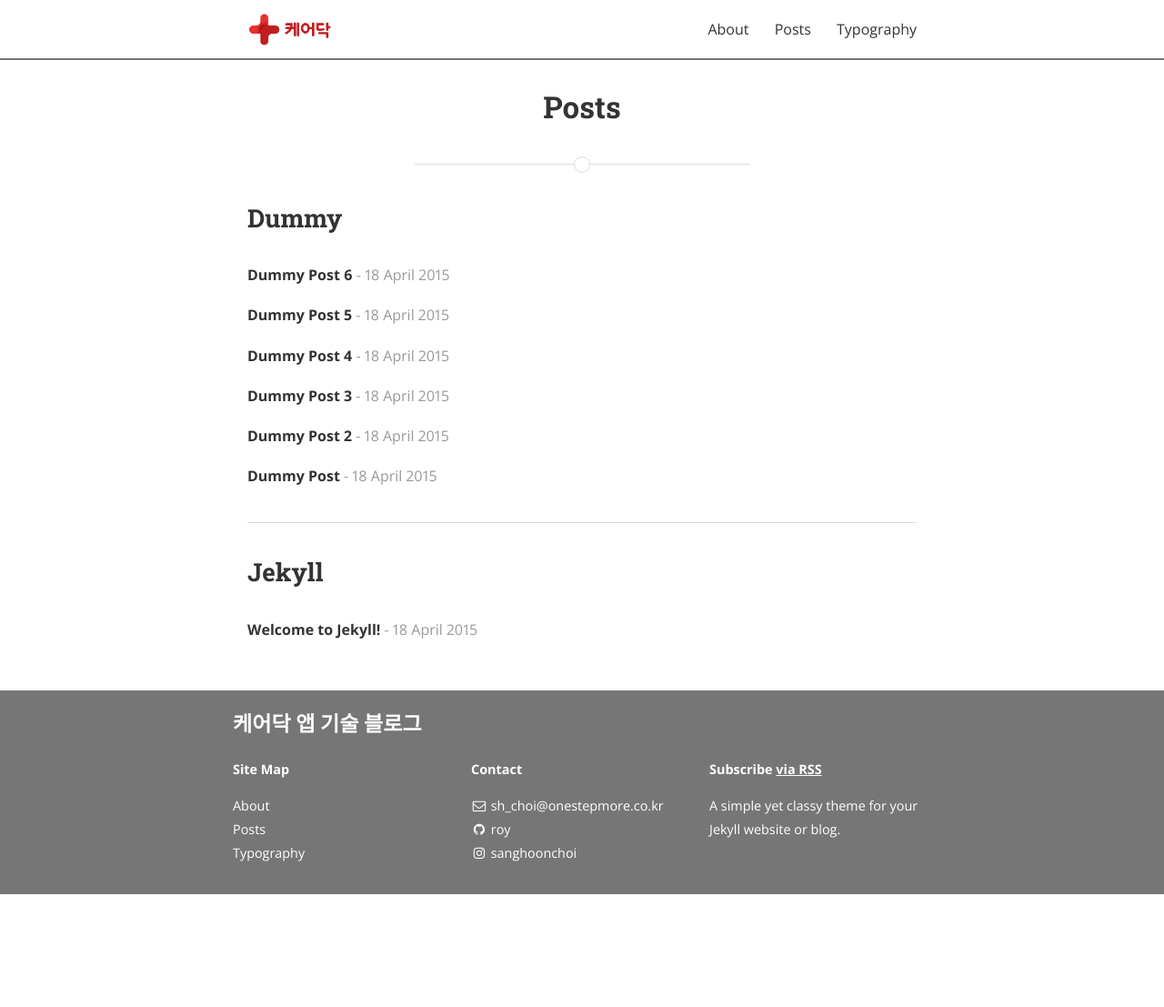
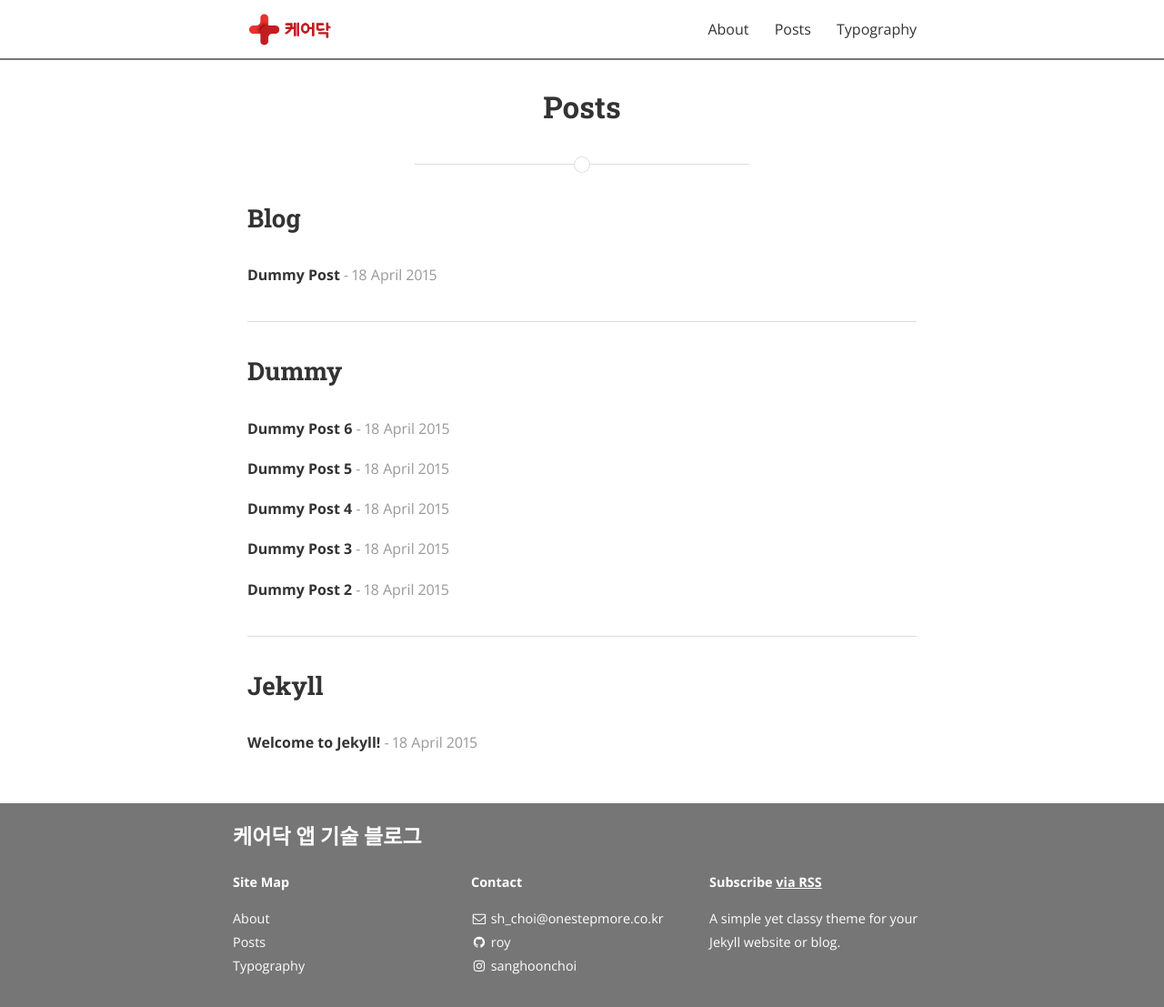
Before and after one commit to sanghoonchoi/sanghoonchoi.github.io, a Jekyll site: the page built from posts.html, in a window 1280 px wide. Shown: the whole page at 91% size. Built offline with Jekyll 4.4.1, drawn with Linux system fonts in a browser that asks for light colours; nearby versions of some CDN libraries; before the commit the page ends 983 px from its top, so only the background shows below that.

```diff
--- a/_posts/2015-04-18-dummy.markdown
+++ b/_posts/2015-04-18-dummy.markdown
@@ -3,7 +3,7 @@ layout: post
 title:  "Dummy Post"
 date:   2015-04-18 08:43:59
 author: Ben Centra
-categories: Dummy
+categories: Blog
 ---
 
 This is just a dummy post. Lorem ipsum and all the rest.
```
Also changed, not shown: assets/icons/android-icon-144x144.png, assets/icons/android-icon-192x192.png, assets/icons/android-icon-48x48.png, assets/icons/android-icon-96x96.png, assets/icons/favicon-16x16.ico (added), assets/icons/favicon-16x16.png (deleted), assets/icons/favicon-32x32.ico (added), assets/icons/favicon-32x32.png (deleted), assets/icons/favicon-96x96.ico (added), assets/icons/favicon-96x96.png (deleted), assets/icons/ms-icon-144x144.png, assets/icons/ms-icon-150x150.png, assets/icons/ms-icon-310x310.png, assets/icons/ms-icon-70x70.png.
